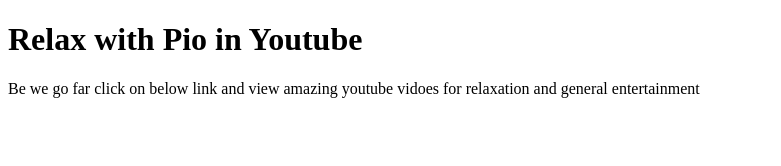
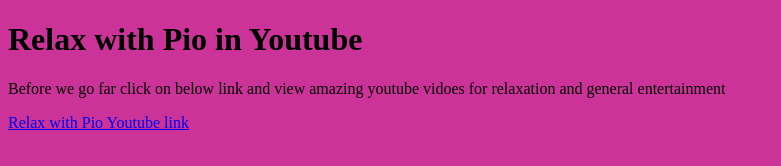
Before and after one commit to ngumamutundu/RelaxwithPio, a plain HTML site: page index.html in a window 1280 px wide. Shown: the whole page, without its empty margins (0-781 px from the left). Drawn offline with Linux system fonts and the light colour scheme.

Commit message:
add background color

```diff
--- a/CSS/style.css
+++ b/CSS/style.css
@@ -0,0 +1,3 @@
+body {
+    background-color: #CC3399;
+}
--- a/index.html
+++ b/index.html
@@ -10,8 +10,8 @@
 <body>
     <h1>Relax with Pio in Youtube</h1>
     <div>
-        <p>Be we go far click on below link and view amazing youtube vidoes for relaxation and general entertainment</p>
-        <p><a href=""></a></p>
+        <p>Before we go far click on below link and view amazing youtube vidoes for relaxation and general entertainment</p>
+        <p><a href="https://youtube.com/channel/UCn7tMZEY2LrqMLey08oqSug" target="blank">Relax with Pio Youtube link</a></p>
     </div>
 </body>
 </html>
```
